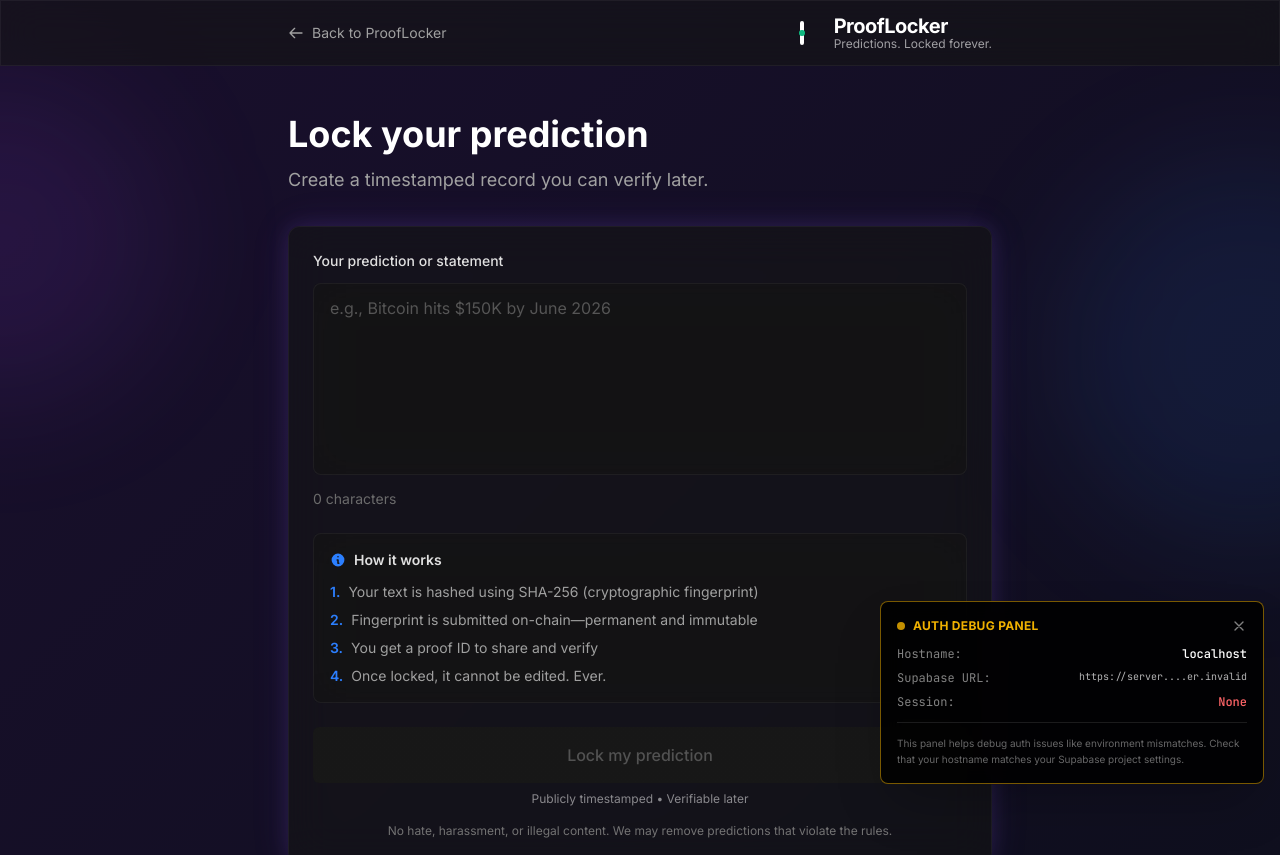
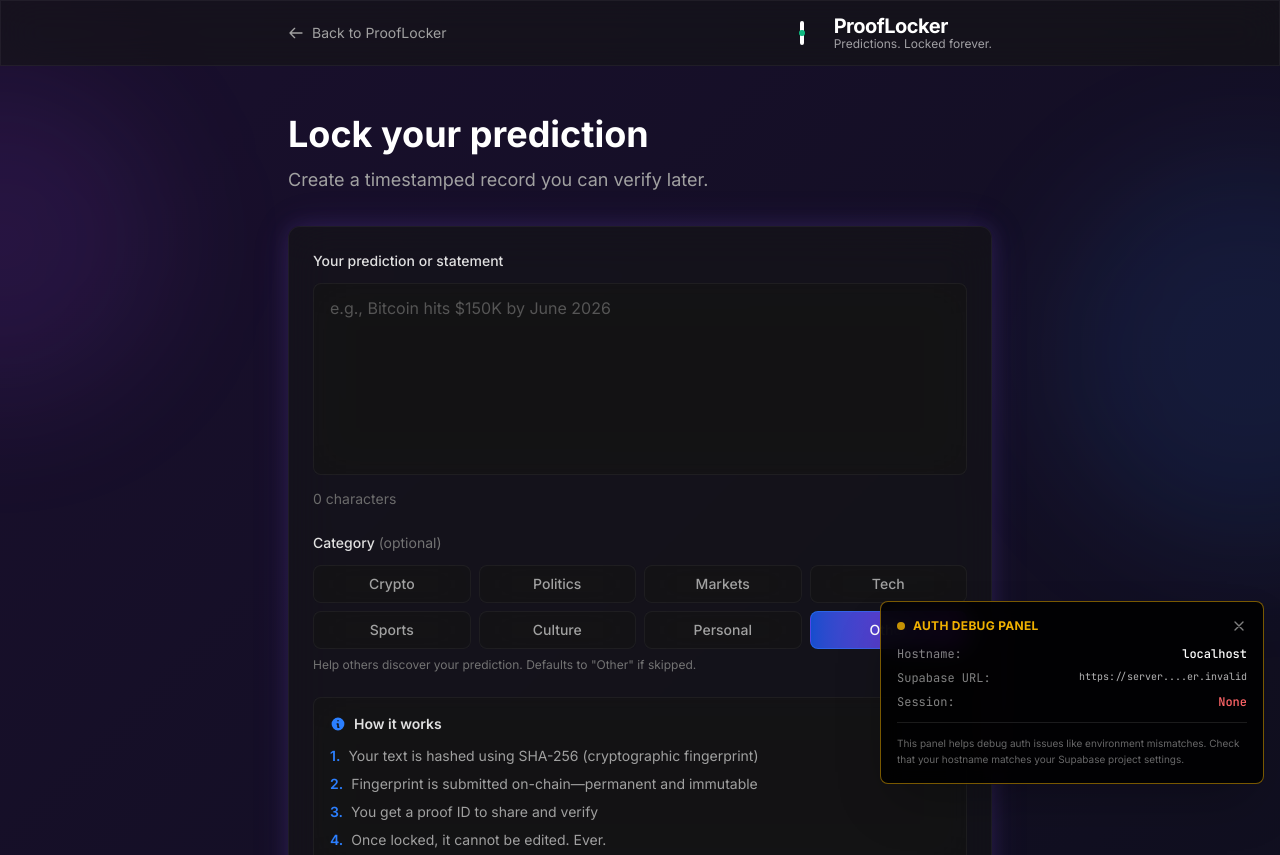
Before and after one commit to Boomchakalala/prooflocker, a Next.js app: page /lock in a window 1280 px wide. Shown: the top 855 px of the page. Built offline with nearby package versions, Linux system fonts and the light colour scheme; no server answers.

Commit message:
Sandbox autosave

```diff
--- a/src/app/lock/page.tsx
+++ b/src/app/lock/page.tsx
@@ -9,11 +9,14 @@ import { getOrCreateUserId, isAnonymousUser } from "@/lib/user";
 export default function LockPage() {
   const router = useRouter();
   const [text, setText] = useState("");
+  const [category, setCategory] = useState<string>("Other");
   const [loading, setLoading] = useState(false);
   const [userId, setUserId] = useState<string>("");
   const [isAnonymous, setIsAnonymous] = useState(true);
   const [locked, setLocked] = useState(false);
   const [proofId, setProofId] = useState<string>("");
+
+  const categories = ["Crypto", "Politics", "Markets", "Tech", "Sports", "Culture", "Personal", "Other"];
 
   useEffect(() => {
     const id = getOrCreateUserId();
@@ -29,7 +32,7 @@ export default function LockPage() {
       const response = await fetch("/api/lock-proof", {
         method: "POST",
         headers: { "Content-Type": "application/json" },
-        body: JSON.stringify({ text, userId }),
+        body: JSON.stringify({ text, userId, category }),
       });
 
       if (response.ok) {
@@ -141,6 +144,36 @@ export default function LockPage() {
                     </span>
                   )}
                 </div>
+              </div>
+
+              {/* Category selector */}
+              <div className="mb-6">
+                <label
+                  htmlFor="category-select"
+                  className="block text-sm font-medium text-[#e0e0e0] mb-3"
+                >
+                  Category <span className="text-neutral-500 font-normal">(optional)</span>
+                </label>
+                <div className="grid grid-cols-4 gap-2">
+                  {categories.map((cat) => (
+                    <button
+                      key={cat}
+                      type="button"
+                      onClick={() => setCategory(cat)}
+                      className={`px-3 py-2 text-sm font-medium rounded-lg transition-all ${
+                        category === cat
+                          ? "bg-gradient-to-r from-blue-600/80 to-purple-600/80 text-white border border-blue-500/50"
+                          : "glass text-neutral-400 hover:text-white hover:bg-white/5 border border-white/10"
+                      }`}
+                      disabled={loading}
+                    >
+                      {cat}
+                    </button>
+                  ))}
+                </div>
+                <p className="text-xs text-neutral-500 mt-2">
+                  Help others discover your prediction. Defaults to "Other" if skipped.
+                </p>
               </div>
 
               <div className="glass border border-white/5 rounded-lg p-4 mb-6">
```
